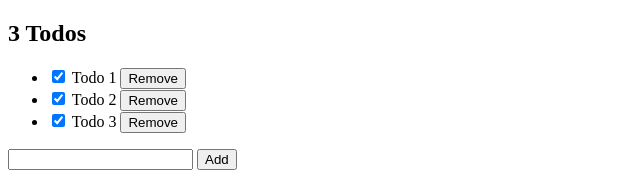
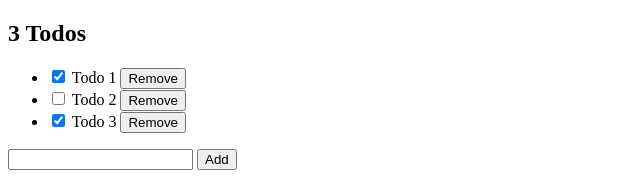
Before and after one commit to SunilK789/practice-app, a SvelteKit app: page / in a window 1280 px wide. Shown: the top 182 px of the page, without its empty margins (0-640 px from the left). Built offline with nearby package versions, Linux system fonts and the light colour scheme.

Commit message:
toggle check box

```diff
--- a/src/lib/TodoList.svelte
+++ b/src/lib/TodoList.svelte
@@ -27,6 +27,13 @@
 			id:id
 		})
 	}
+
+	function handleToggleCheckBox(id,value){
+		dispatch('toggleCheckBox',{
+			id,
+			value
+		})
+	}
 </script>
 
 <div class="todo-list-wrapper">
@@ -34,7 +41,11 @@
 		{#each todos as { id, title, completed }, index (id)}
 			<li>
 				<label>
-					<input type="checkbox" checked={completed} />
+					<input on:input={(event)=>{
+						event.currentTarget.checked = completed;
+						handleToggleCheckBox(id, !completed);
+
+					}} type="checkbox" checked={completed} />
 					{title}
 				</label>
 				<button on:click={()=>handleRemoveItems(id)}>Remove</button>
--- a/src/routes/+page.svelte
+++ b/src/routes/+page.svelte
@@ -4,7 +4,7 @@
 
 	let todos = [
 		{ id: uuid(), title: 'Todo 1', completed: true },
-		{ id: uuid(), title: 'Todo 2', completed: true },
+		{ id: uuid(), title: 'Todo 2', completed: false },
 		{ id: uuid(), title: 'Todo 3', completed: true }
 	];
 
@@ -23,15 +23,26 @@
 		//console.log(event);
 	}
 	function handlRemoveTodos(event) {
-		console.log('Todo id: ', event.detail.id);
+		//console.log('Todo id: ', event.detail.id);
 		todos = todos.filter(t=>t.id!==event.detail.id);
 	}
+	function toggleCheckBox(event) {
+		//console.log('Todo id: ', event.detail.id);
+		todos = todos.map(todo=>{
+			if(todo.id === event.detail.id)
+			{
+				return {...todo, completed: event.detail.value}
+			}
+			return {...todo}
+		})
 
-	$: console.log(todos);
+	}
+
+	//$: console.log(todos);
 </script>
 
 <h2>{todos.length} Todos</h2>
-<TodoList {todos} on:addtodo={handleAddtodo} on:removetodo={handlRemoveTodos} />
+<TodoList {todos} on:addtodo={handleAddtodo} on:removetodo={handlRemoveTodos} on:toggleCheckBox= {toggleCheckBox} />
 
 <style>
 </style>
```
